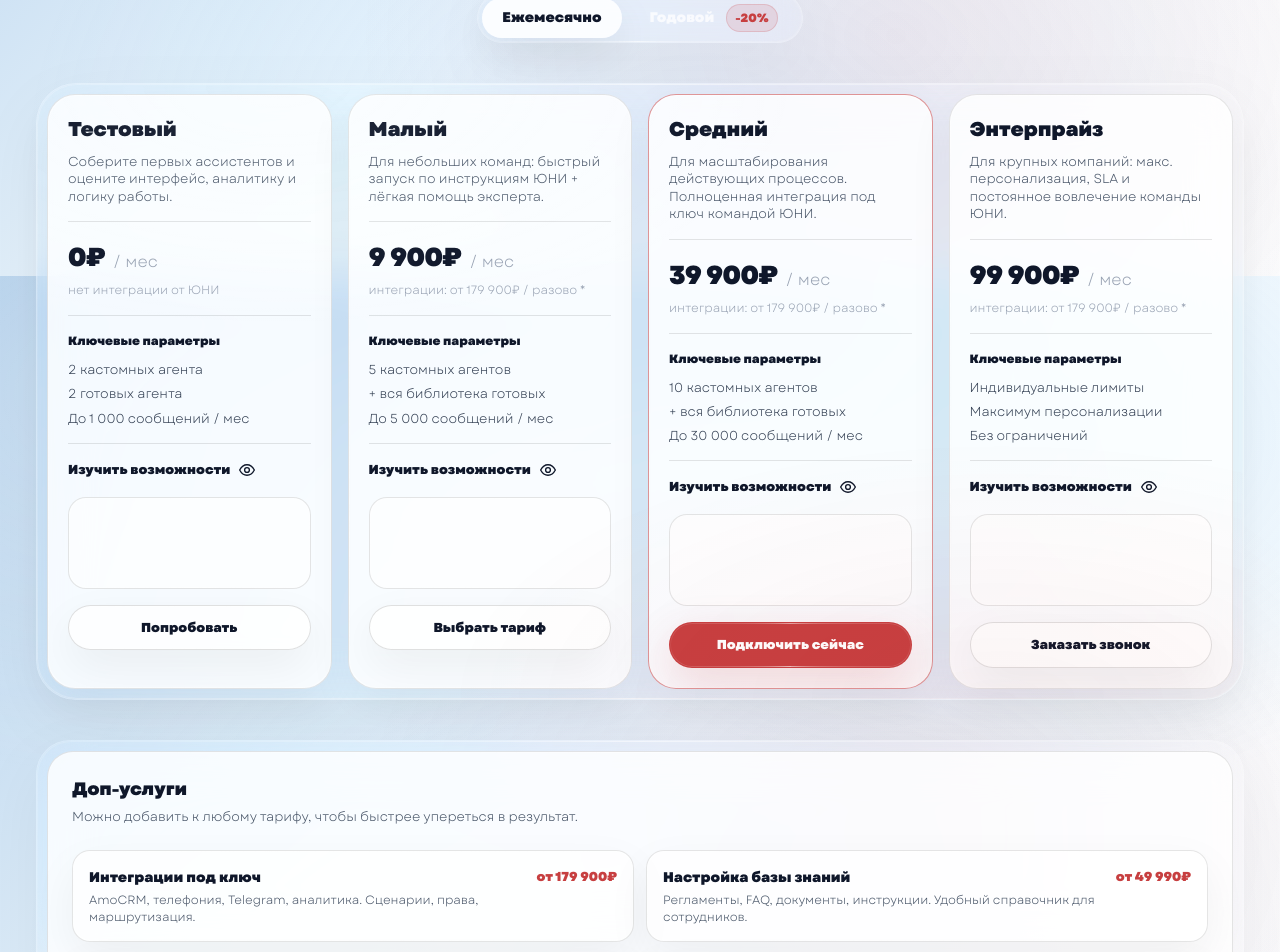
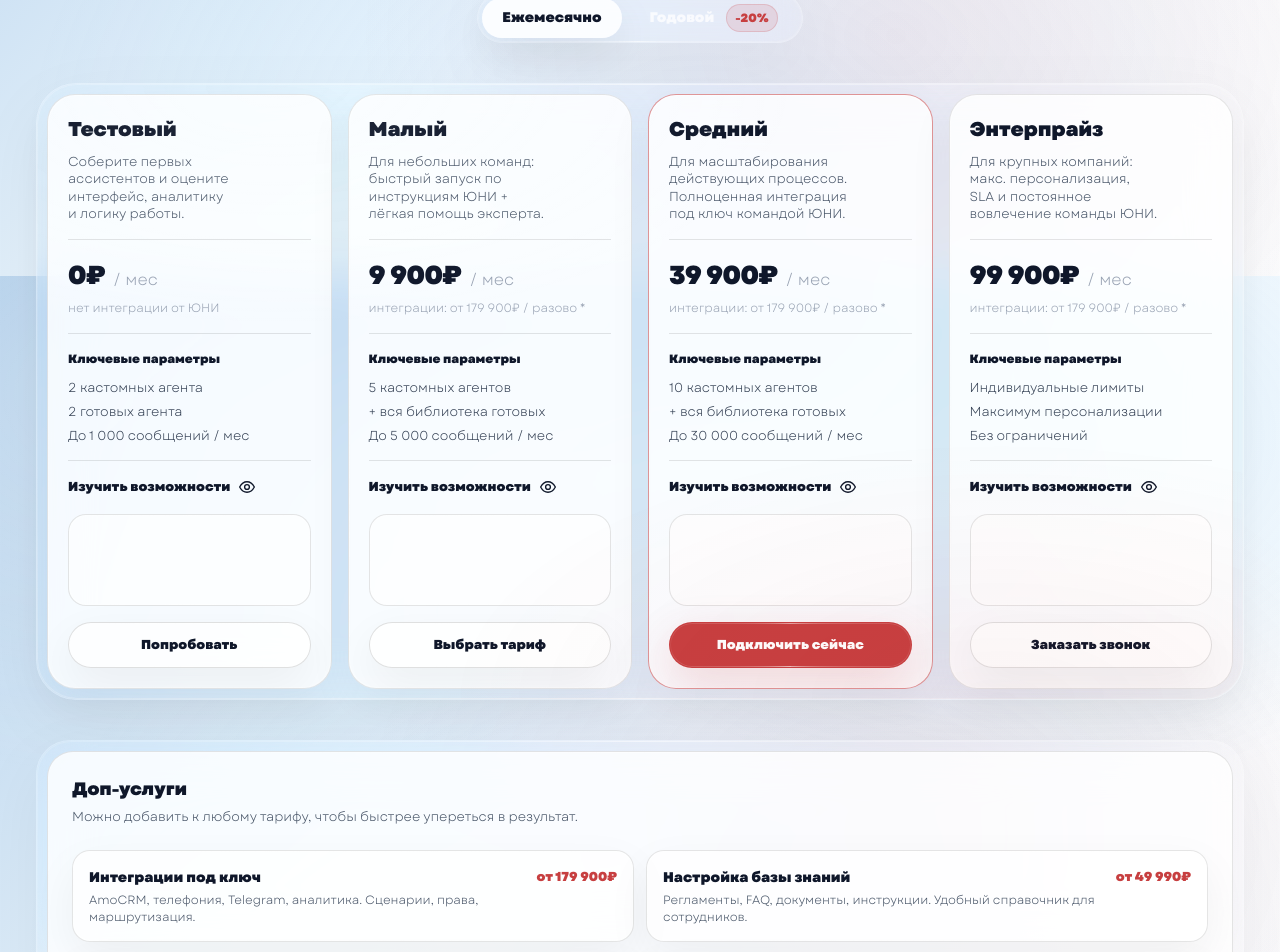
Before and after one commit to uniconsulting/uni.com, a Next.js app: page / in a window 1280 px wide. Shown: the part 4524-5476 px from the top of the page. Built offline with nearby package versions, Linux system fonts and the light colour scheme.

Commit message:
Update Plans.tsx

```diff
--- a/src/components/sections/Plans.tsx
+++ b/src/components/sections/Plans.tsx
@@ -23,7 +23,7 @@ const PLANS: Plan[] = [
     key: "trial",
     title: "Тестовый",
     desc:
-      "Соберите первых ассистентов и оцените интерфейс, аналитику и логику работы.",
+      "Соберите первых\nассистентов и оцените\nинтерфейс, аналитику\nи логику работы.",
     priceMonthly: 0,
     noteUnderPrice: "нет интеграции от ЮНИ",
     paramsTitle: "Ключевые параметры",
@@ -35,7 +35,7 @@ const PLANS: Plan[] = [
     key: "small",
     title: "Малый",
     desc:
-      "Для небольших команд: быстрый запуск по инструкциям ЮНИ + лёгкая помощь эксперта.",
+      "Для небольших команд:\nбыстрый запуск по\nинструкциям ЮНИ +\nлёгкая помощь эксперта.",
     priceMonthly: 9900,
     integrationNote: "интеграции: от 179 900₽ / разово *",
     paramsTitle: "Ключевые параметры",
@@ -47,7 +47,7 @@ const PLANS: Plan[] = [
     key: "mid",
     title: "Средний",
     desc:
-      "Для масштабирования действующих процессов. Полноценная интеграция под ключ командой ЮНИ.",
+      "Для масштабирования\nдействующих процессов.\nПолноценная интеграция\nпод ключ командой ЮНИ.",
     priceMonthly: 39900,
     integrationNote: "интеграции: от 179 900₽ / разово *",
     paramsTitle: "Ключевые параметры",
@@ -60,7 +60,7 @@ const PLANS: Plan[] = [
     key: "enterprise",
     title: "Энтерпрайз",
     desc:
-      "Для крупных компаний: макс. персонализация, SLA и постоянное вовлечение команды ЮНИ.",
+      "Для крупных компаний:\nмакс. персонализация,\nSLA и постоянное\nвовлечение команды ЮНИ.",
     priceMonthly: 99900,
     integrationNote: "интеграции: от 179 900₽ / разово *",
     paramsTitle: "Ключевые параметры",
@@ -250,7 +250,7 @@ export default function PricingPlansSection() {
                         {p.title}
                       </div>
 
-                      <div className="mt-2 text-[13px] leading-[1.35] text-[#475467] min-h-[52px]">
+                      <div className="mt-2 text-[13px] leading-[1.35] text-[#475467] min-h-[52px] whitespace-pre-line">
                         {p.desc}
                       </div>
 
```
